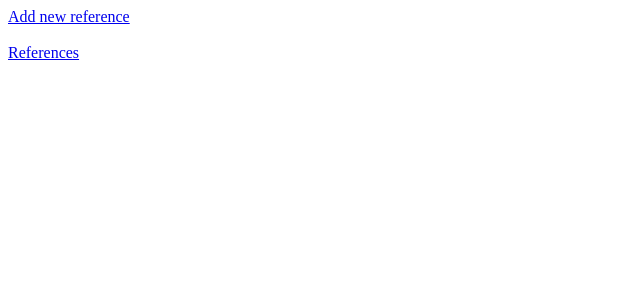
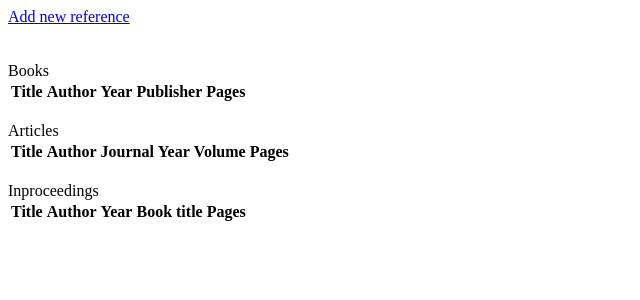
Before and after one commit to renvik/nelkut, a Flask app: template templates/index.html in a window 1280 px wide. Shown: the top 300 px of the page, without its empty margins (0-640 px from the left). Run offline with Flask 3, Linux system fonts and the light colour scheme; the template is opened without the code that fills it, so the values that code supplies are empty.

Commit message:
move refence list to index.htmlco-authored-by: Eero <eero.antikainen@helsinki.fi>

```diff
--- a/templates/index.html
+++ b/templates/index.html
@@ -1,4 +1,67 @@
 <!DOCTYPE html>
 <a href="/add">Add new reference</a>
 <br><br>
-<a href="/list">References</a>
+<br>
+Books
+<table>
+    <tr>
+        <th>Title</th>
+        <th>Author</th>
+        <th>Year</th>
+        <th>Publisher</th>
+        <th>Pages</th>
+      </tr>
+{% for book in books %}
+    <tr>
+        <th>{{ book.title }}</a></th>
+        <th>{{ book.author }}</th>
+        <th>{{ book.year }}</th>
+        <th>{{ book.publisher}}</th>
+        <th>{{ book.start_page}}-{{ book.end_page }}</th>
+    </tr>
+{% endfor %}
+</table>
+
+<br>
+Articles
+<table>
+    <tr>
+        <th>Title</th>
+        <th>Author</th>
+        <th>Journal</th>
+        <th>Year</th>
+        <th>Volume</th>
+        <th>Pages</th>
+      </tr>
+{% for article in articles %}
+    <tr>
+        <th>{{ article.title }}</a></th>
+        <th>{{ article.author }}</th>
+        <th>{{ article.journal }}</th>
+        <th>{{ article.year }}</th>
+        <th>{{ article.volume }}</th>
+        <th>{{ article.start_page}}-{{ article.end_page }}</th>
+    </tr>
+{% endfor %}
+</table>
+
+<br>
+Inproceedings
+<table>
+    <tr>
+        <th>Title</th>
+        <th>Author</th>
+        <th>Year</th>
+        <th>Book title</th>
+        <th>Pages</th>
+      </tr>
+{% for inproceeding in inproceedings %}
+    <tr>
+        <th>{{ inproceeding.title }}</a></th>
+        <th>{{ inproceeding.author }}</th>
+        <th>{{ inproceeding.year }}</th>
+        <th>{{ inproceeding.booktitle}}</th>
+        <th>{{ inproceeding.start_page}}-{{ inproceeding.end_page }}</th>
+    </tr>
+{% endfor %}
+</table>
```
Also changed, not shown: reference_list.py (+6 -9 lines), routes.py (+4 -10 lines), templates/list_references.html (deleted, +0 -7 lines).
